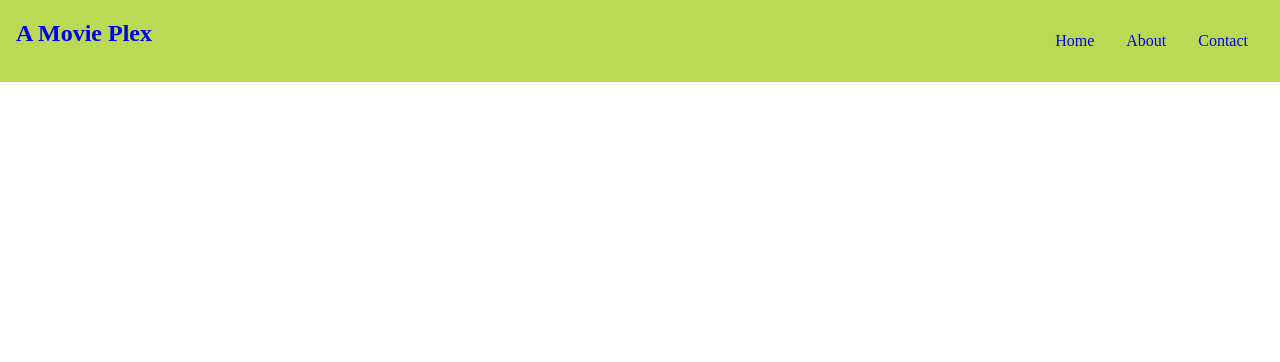
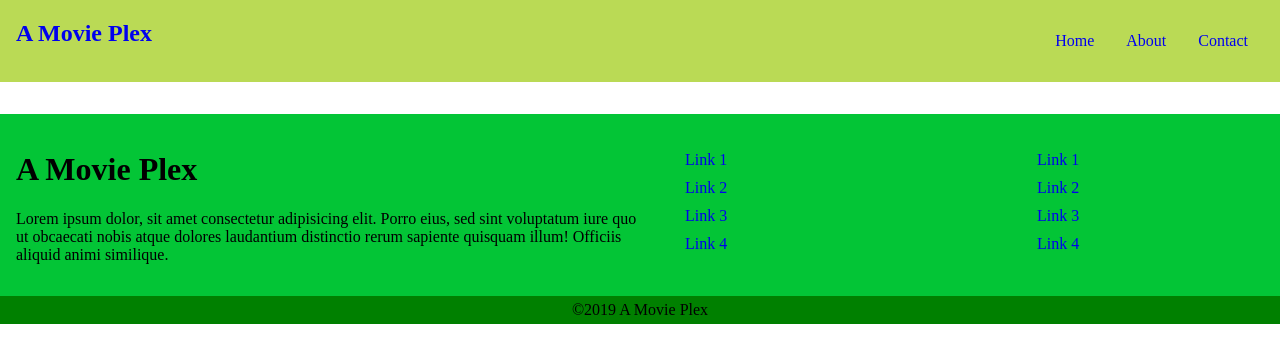
Before and after one commit to fahimshahrierrasel/amovieplex-react, a React (Create React App) app: page /movie in a window 1280 px wide. Shown: the top 362 px of the page. Built offline with nearby package versions, Linux system fonts and the light colour scheme.

Commit message:
Header, Footer and ContactInfo add

```diff
--- a/src/App.js
+++ b/src/App.js
@@ -1,5 +1,7 @@
 import React from "react";
-import { BrowserRouter as Router, Route, Link } from "react-router-dom";
+import { BrowserRouter as Router, Route } from "react-router-dom";
+import Header from "./components/header/Header";
+import Footer from "./components/footer/Footer";
 import Home from "./pages/home/Home";
 import About from "./pages/about/About";
 import Contact from "./pages/contact/Contact";
@@ -9,27 +11,13 @@ function App() {
   return (
     <Router>
       <div className="container">
-        <nav>
-          <h1>
-            <Link to="/">A Movie Plex</Link>
-          </h1>
-          <ul>
-            <li>
-              <Link to="/">Home</Link>
-            </li>
-            <li>
-              <Link to="/about">About</Link>
-            </li>
-            <li>
-              <Link to="/contact">Contact</Link>
-            </li>
-          </ul>
-        </nav>
+        <Header />
         <div className="main-content">
           <Route path="/" exact component={Home} />
           <Route path="/about" component={About} />
           <Route path="/contact" component={Contact} />
         </div>
+        <Footer />
       </div>
     </Router>
   );
--- /dev/null
+++ b/src/components/contact_info/ContactInfo.js
@@ -0,0 +1,13 @@
+import React from "react";
+import "./style.scss";
+
+function ContactInfo() {
+  return (
+    <div className="contact-info">
+      <h1>Contact for help</h1>
+      <h4>012345678987</h4>
+    </div>
+  );
+}
+
+export default ContactInfo;
--- /dev/null
+++ b/src/components/contact_info/style.scss
@@ -0,0 +1,3 @@
+.contact-info {
+  text-align: center;
+}
--- /dev/null
+++ b/src/components/footer/Footer.js
@@ -0,0 +1,58 @@
+import React from "react";
+import { Link } from "react-router-dom";
+import "./style.scss";
+
+function Footer() {
+  return (
+    <div className="footer">
+      <div className="footer--body">
+        <div className="footer--body__left">
+          <h1>A Movie Plex</h1>
+          <p>
+            Lorem ipsum dolor, sit amet consectetur adipisicing elit. Porro
+            eius, sed sint voluptatum iure quo ut obcaecati nobis atque dolores
+            laudantium distinctio rerum sapiente quisquam illum! Officiis
+            aliquid animi similique.
+          </p>
+        </div>
+        <div className="footer--body__right">
+          <ul>
+            <li>
+              <Link to="/">Link 1</Link>
+            </li>
+            <li>
+              <Link to="/">Link 2</Link>
+            </li>
+            <li>
+              <Link to="/">Link 3</Link>
+            </li>
+            <li>
+              <Link to="/">Link 4</Link>
+            </li>
+          </ul>
+          <ul>
+            <ul>
+              <li>
+                <Link to="/">Link 1</Link>
+              </li>
+              <li>
+                <Link to="/">Link 2</Link>
+              </li>
+              <li>
+                <Link to="/">Link 3</Link>
+              </li>
+              <li>
+                <Link to="/">Link 4</Link>
+              </li>
+            </ul>
+          </ul>
+        </div>
+      </div>
+      <div className="footer--footer">
+        ©{new Date().getFullYear()} A Movie Plex
+      </div>
+    </div>
+  );
+}
+
+export default Footer;
--- /dev/null
+++ b/src/components/footer/style.scss
@@ -0,0 +1,37 @@
+.footer {
+  margin: 0;
+}
+
+.footer--body {
+  padding: 1em;
+  background-color: #03c536;
+  display: flex;
+  justify-content: space-between;
+}
+
+.footer--body__left {
+  flex-basis: 50%;
+}
+
+.footer--body__right {
+  flex-basis: 50%;
+  display: flex;
+  justify-content: space-evenly;
+  ul {
+    flex-basis: 50%;
+    list-style: none;
+    li {
+      padding: 5px;
+      a {
+        text-decoration: none;
+      }
+    }
+  }
+}
+
+.footer--footer {
+  background-color: green;
+  display: flex;
+  justify-content: center;
+  padding: 5px;
+}
--- /dev/null
+++ b/src/components/header/Header.js
@@ -0,0 +1,26 @@
+import React from "react";
+import { Link } from "react-router-dom";
+import "./style.scss";
+
+function Header() {
+  return (
+    <nav>
+      <h1>
+        <Link to="/">A Movie Plex</Link>
+      </h1>
+      <ul>
+        <li>
+          <Link to="/">Home</Link>
+        </li>
+        <li>
+          <Link to="/about">About</Link>
+        </li>
+        <li>
+          <Link to="/contact">Contact</Link>
+        </li>
+      </ul>
+    </nav>
+  );
+}
+
+export default Header;
--- /dev/null
+++ b/src/components/header/style.scss
@@ -0,0 +1,30 @@
+$navColor: #bada55;
+nav {
+  padding-left: 1em;
+  padding-right: 1em;
+  background: $navColor;
+  display: flex;
+  justify-content: space-between;
+  h1 {
+    a {
+      text-decoration: none;
+      display: block;
+    }
+  }
+  ul {
+    list-style: none;
+    align-content: flex-end;
+    color: $navColor;
+    li {
+      float: left;
+      a {
+        display: block;
+        padding: 1em;
+        text-decoration: none;
+      }
+      a:hover {
+        background-color: #ffffff;
+      }
+    }
+  }
+}
--- a/src/components/movie_card/style.scss
+++ b/src/components/movie_card/style.scss
@@ -4,7 +4,7 @@ $distance: -4rem;
   flex: 0 0 auto;
   width: 200px;
   height: 300px;
-  border-radius: 1rem;
+  border-radius: 0.5rem;
   box-shadow: 4px 4px 12px 2px rgba($color: black, $alpha: 0.75);
   padding: 2rem;
   background-repeat: no-repeat;
--- a/src/components/movie_list_card/style.scss
+++ b/src/components/movie_list_card/style.scss
@@ -1,5 +1,4 @@
 .movie--list__card {
-  flex: 0 0 auto;
   display: flex;
   margin: 10px;
   border-radius: 0.5rem;
--- a/src/components/show_time_tab/style.scss
+++ b/src/components/show_time_tab/style.scss
@@ -13,6 +13,4 @@
 .tab--details {
   display: flex;
   flex-direction: column;
-  height: 500px;
-  overflow-y: scroll;
 }
--- a/src/pages/home/Home.js
+++ b/src/pages/home/Home.js
@@ -3,6 +3,7 @@ import "./style.scss";
 import Carousel from "../../components/carousel/Carousel";
 import CarouselCard from "../../components/movie_card/MovieCard";
 import ShowTimeTab from "../../components/show_time_tab/ShowTimeTab";
+import ContactInfo from "../../components/contact_info/ContactInfo";
 
 class Home extends Component {
   state = {
@@ -48,6 +49,7 @@ class Home extends Component {
           ))}
         </div>
         <ShowTimeTab />
+        <ContactInfo />
       </div>
     );
   }
--- a/src/style.scss
+++ b/src/style.scss
@@ -1,35 +1,5 @@
-$navColor: #bada55;
 body {
   margin: 0;
-}
-nav {
-  padding-left: 1em;
-  padding-right: 1em;
-  background: $navColor;
-  display: flex;
-  justify-content: space-between;
-  h1 {
-    a {
-      text-decoration: none;
-      display: block;
-    }
-  }
-  ul {
-    list-style: none;
-    align-content: flex-end;
-    color: $navColor;
-    li {
-      float: left;
-      a {
-        display: block;
-        padding: 1em;
-        text-decoration: none;
-      }
-      a:hover {
-        background-color: #ffffff;
-      }
-    }
-  }
 }
 
 .main-content {
```
